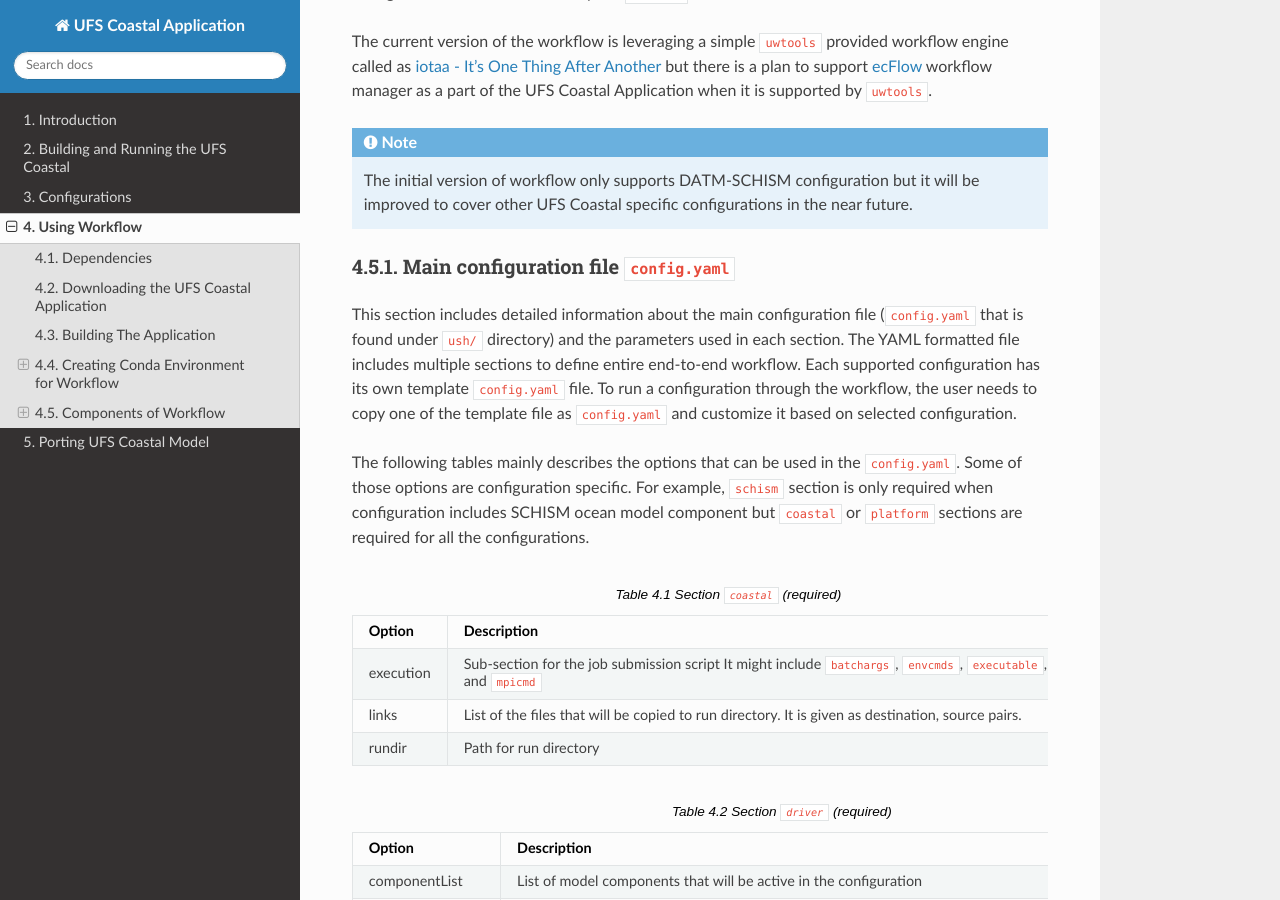
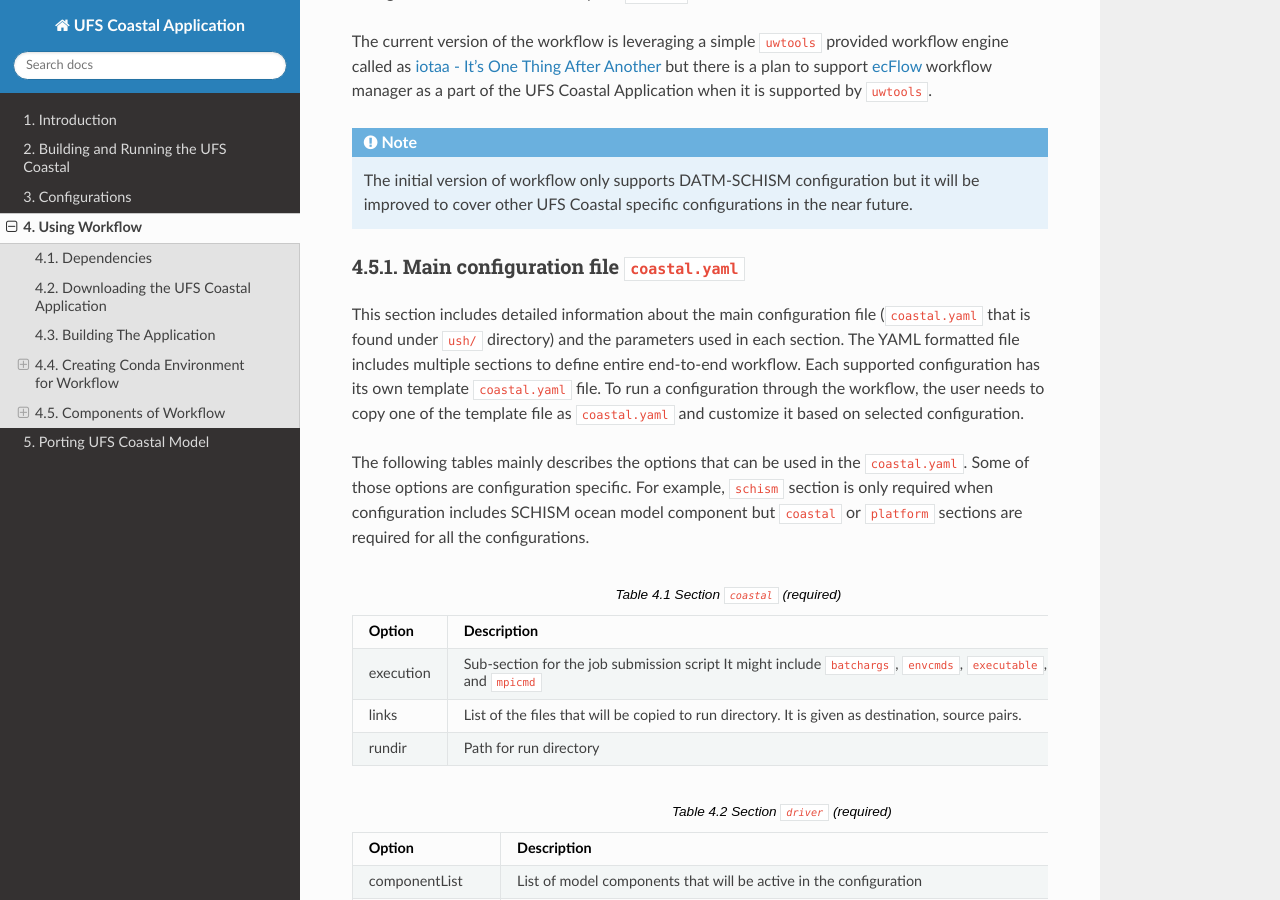
Before and after one commit to oceanmodeling/ufs-coastal-app, a Sphinx documentation site: the page built from doc/source/Workflow.rst, in a window 1280 px wide and 900 px high, scrolled down 3032 px. Built offline with Sphinx 7.4.7 and the Read the Docs theme 3.1.0, drawn with Linux system fonts in a browser that asks for light colours; comment, search, counter and statistics services are not loaded.

Commit message:
fix typo

```diff
--- a/doc/source/Workflow.rst
+++ b/doc/source/Workflow.rst
@@ -132,12 +132,12 @@ The current version of the workflow is leveraging a simple ``uwtools`` provided
 .. note::
    The initial version of workflow only supports DATM-SCHISM configuration but it will be improved to cover other UFS Coastal specific configurations in the near future.
 
-Main configuration file ``config.yaml``
----------------------------------------
+Main configuration file ``coastal.yaml``
+----------------------------------------
 
-This section includes detailed information about the main configuration file (``config.yaml`` that is found under ``ush/`` directory) and the parameters used in each section. The YAML formatted file includes multiple sections to define entire end-to-end workflow. Each supported configuration has its own template ``config.yaml`` file. To run a configuration through the workflow, the user needs to copy one of the template file as ``config.yaml`` and customize it based on selected configuration.
+This section includes detailed information about the main configuration file (``coastal.yaml`` that is found under ``ush/`` directory) and the parameters used in each section. The YAML formatted file includes multiple sections to define entire end-to-end workflow. Each supported configuration has its own template ``coastal.yaml`` file. To run a configuration through the workflow, the user needs to copy one of the template file as ``coastal.yaml`` and customize it based on selected configuration.
 
-The following tables mainly describes the options that can be used in the ``config.yaml``. Some of those options are configuration specific. For example, ``schism`` section is only required when configuration includes SCHISM ocean model component but ``coastal`` or ``platform`` sections are required for all the configurations.
+The following tables mainly describes the options that can be used in the ``coastal.yaml``. Some of those options are configuration specific. For example, ``schism`` section is only required when configuration includes SCHISM ocean model component but ``coastal`` or ``platform`` sections are required for all the configurations.
 
 .. list-table:: Section ``coastal`` (required)
    :widths: 10 25
```
